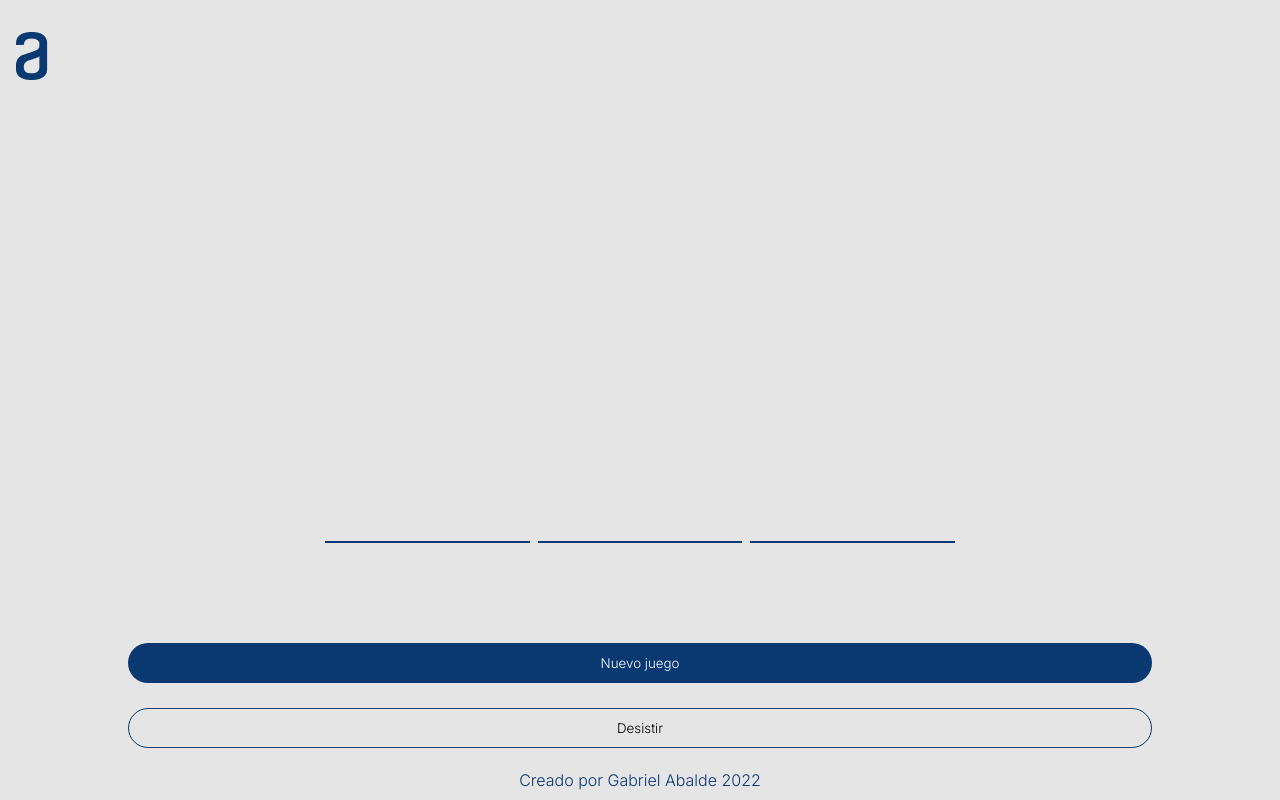
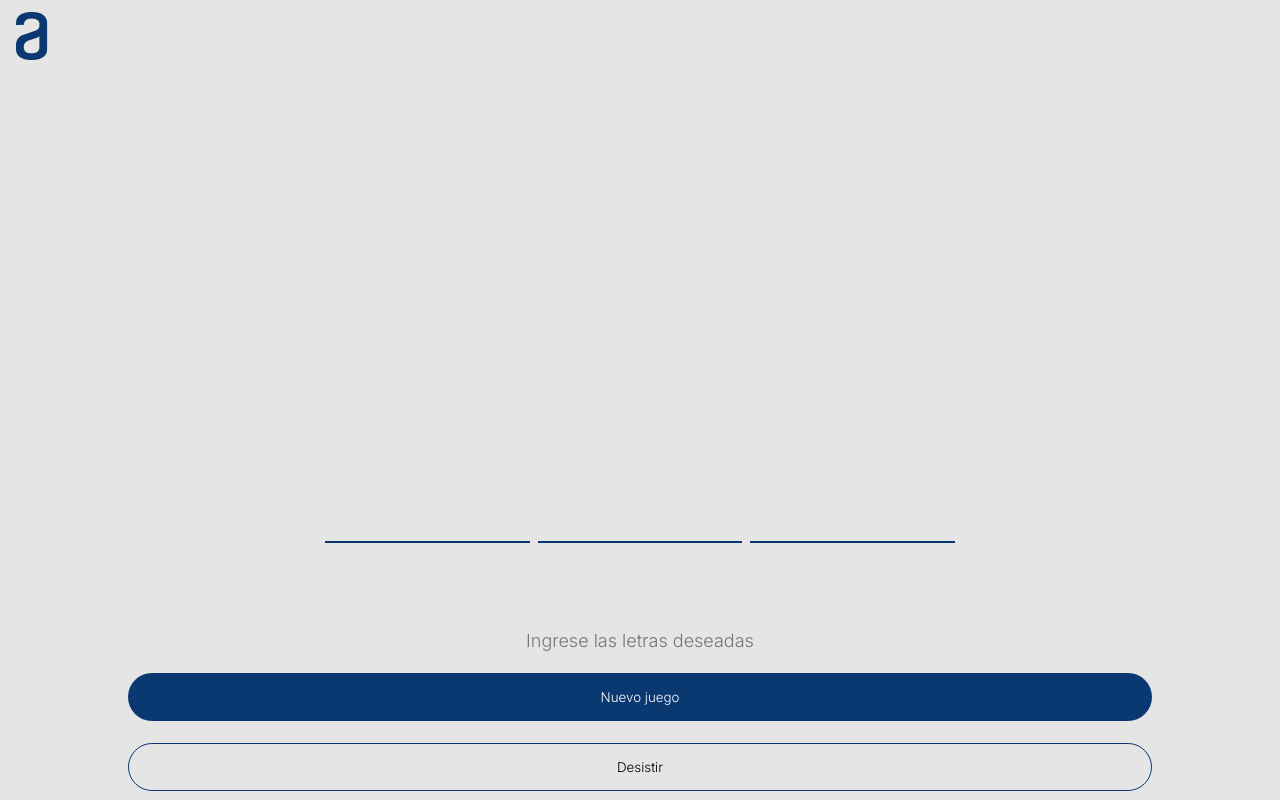
Before and after one commit to GabiTheCoco/juegoDeAhorcado, a plain HTML site: page index.html in a window 1280 px wide. Both pictures are taken after a click on the button "Iniciar Juego". Drawn offline with Linux system fonts and the light colour scheme.

Commit message:
v.1.2.1 (cambiando algunas cositas de diseño)

```diff
--- a/css/cuerpo/cabecera/encabezado.css
+++ b/css/cuerpo/cabecera/encabezado.css
@@ -1,5 +1,5 @@
 .encabezado{
-    height: 15%;
+    height: 10%;
     display: flex;
     align-items: center;
     justify-content: flex-start;
--- a/css/cuerpo/contenidoPrincipal/contenidoPrincipal.css
+++ b/css/cuerpo/contenidoPrincipal/contenidoPrincipal.css
@@ -4,6 +4,6 @@
     align-items: center;
     justify-content: center;
     gap: 1.2rem;
-    height: 80%;
+    height: 90%;
     flex-shrink: 2;
 }
--- a/css/cuerpo/contenidoPrincipal/menuPrincipal/agregarPalabra/zonaBotones/cancelarJuego.css
+++ b/css/cuerpo/contenidoPrincipal/menuPrincipal/agregarPalabra/zonaBotones/cancelarJuego.css
@@ -1,4 +1,4 @@
 .cancelarJuego {
-    border-color:#0A3871;
+    border: 1px solid #0a3871;
     color:#0A3871;
 }
--- a/css/cuerpo/contenidoPrincipal/menuPrincipal/agregarPalabra/zonaBotones/zonaBotones.css
+++ b/css/cuerpo/contenidoPrincipal/menuPrincipal/agregarPalabra/zonaBotones/zonaBotones.css
@@ -9,8 +9,8 @@
 }
 
 .seguirJuego, .cancelarJuego{
-    width: 80vw;
-    height: 30%;
+    width: 70vw;
+    height: 18%;
     font-size: 1.05rem;
     padding: 1rem;
 }
--- a/css/cuerpo/contenidoPrincipal/menuPrincipal/iniciarJuego/desistir.css
+++ b/css/cuerpo/contenidoPrincipal/menuPrincipal/iniciarJuego/desistir.css
@@ -1,5 +1,5 @@
 .desistir {
     border: 1px solid #0a3871;
     width: 80vw;
-    height: 2.5rem;
+    height: 3rem;
 }
--- a/css/cuerpo/contenidoPrincipal/menuPrincipal/iniciarJuego/nuevoJuego.css
+++ b/css/cuerpo/contenidoPrincipal/menuPrincipal/iniciarJuego/nuevoJuego.css
@@ -1,6 +1,6 @@
 .nuevoJuego {
     width: 80vw;
-    height: 2.5rem;
+    height: 3rem;
     border: none;
     background-color: #0a3871;
     color: white;
--- a/css/cuerpo/contenidoPrincipal/menuPrincipal/iniciarJuego/zonaBoxes.css
+++ b/css/cuerpo/contenidoPrincipal/menuPrincipal/iniciarJuego/zonaBoxes.css
@@ -9,5 +9,5 @@
 .boxP{
     border-bottom: 2px solid #0a3871;
     width: 20%;
-    height: 100%;
+    /* height: 100%; */
 }
--- a/css/cuerpo/contenidoPrincipal/menuPrincipal/iniciarJuego/zonaFallos.css
+++ b/css/cuerpo/contenidoPrincipal/menuPrincipal/iniciarJuego/zonaFallos.css
@@ -1,4 +1,4 @@
 .zonaFallos {
-    height: 8%;
+    height: 6%;
     width: 80%;
 }
--- /dev/null
+++ b/css/cuerpo/contenidoPrincipal/menuPrincipal/iniciarJuego/zonaInput.css
@@ -0,0 +1,8 @@
+.zonaInput {
+    height: auto;
+    border: none;
+    text-align: center;
+    color: #0a3871;
+    font-size: 18px;
+    outline: none;
+}
--- a/index.html
+++ b/index.html
@@ -28,6 +28,7 @@
         <link rel="stylesheet" href="./css/cuerpo/contenidoPrincipal/menuPrincipal/iniciarJuego/zonaHorca.css">
         <link rel="stylesheet" href="./css/cuerpo/contenidoPrincipal/menuPrincipal/iniciarJuego/zonaBoxes.css">
         <link rel="stylesheet" href="./css/cuerpo/contenidoPrincipal/menuPrincipal/iniciarJuego/zonaFallos.css">
+        <link rel="stylesheet" href="./css/cuerpo/contenidoPrincipal/menuPrincipal/iniciarJuego/zonaInput.css">
         <link rel="stylesheet" href="./css/cuerpo/contenidoPrincipal/menuPrincipal/iniciarJuego/nuevoJuego.css">
         <link rel="stylesheet" href="./css/cuerpo/contenidoPrincipal/menuPrincipal/iniciarJuego/desistir.css">
 
@@ -43,12 +44,7 @@
         <link rel="stylesheet" href="./css/cuerpo/contenidoPrincipal/verReglas/items.css">
         <link rel="stylesheet" href="./css/cuerpo/contenidoPrincipal/verReglas/botonVolver.css">
 
-        <link rel="stylesheet" href="./css/cuerpo/pieDePagina/contenidoDescriptivo.css">
-
-
-        <!-- <link rel="stylesheet" href="css/reglas.css"> -->
-        <!-- <link rel="stylesheet" href="css/agregarPalabra.css"> -->
-        <!-- <link rel="stylesheet" href="css/responsive.css"> -->
+        <!-- <link rel="stylesheet" href="./css/cuerpo/pieDePagina/contenidoDescriptivo.css"> -->
 
     </head>
 
@@ -65,10 +61,6 @@
             <button class="verReglas boton" type="button"> Ver reglas </button>
         </main>
 
-        <footer class="contenidoDescriptivo">
-            Creado por Gabriel Abalde 2022
-        </footer>
-
         <script src="js/reglas.js"></script>
         <script src="js/agregarPalabra.js"></script>
         <script src="js/palabraAleatoria.js"></script>
--- a/js/iniciarJuego.js
+++ b/js/iniciarJuego.js
@@ -9,6 +9,7 @@ opcionIniciarJuego = document.createElement("div"),
 zonaHorca = document.createElement("div"),
 zonaBoxes = document.createElement("div"),
 zonaFallos = document.createElement("div"),
+zonaInput = document.createElement ("input"),
 nuevoJuego = document.createElement("button"),
 desistir = document.createElement("button");
 
@@ -19,6 +20,9 @@ opcionIniciarJuego.classList.add("opcionIniciarJuego");
 zonaHorca.classList.add("zonaHorca");
 zonaBoxes.classList.add("zonaBoxes");
 zonaFallos.classList.add("zonaFallos");
+
+zonaInput.classList.add("zonaInput");
+zonaInput.setAttribute("placeholder", "Ingrese las letras deseadas")
 
 nuevoJuego.classList.add("nuevoJuego");
 nuevoJuego.textContent = "Nuevo juego";
@@ -34,6 +38,7 @@ desistir.classList.add("type", "button");
 opcionIniciarJuego.appendChild(zonaHorca);
 opcionIniciarJuego.appendChild(zonaBoxes);
 opcionIniciarJuego.appendChild(zonaFallos);
+opcionIniciarJuego.appendChild(zonaInput);
 opcionIniciarJuego.appendChild(nuevoJuego);
 opcionIniciarJuego.appendChild(desistir);
 
```
